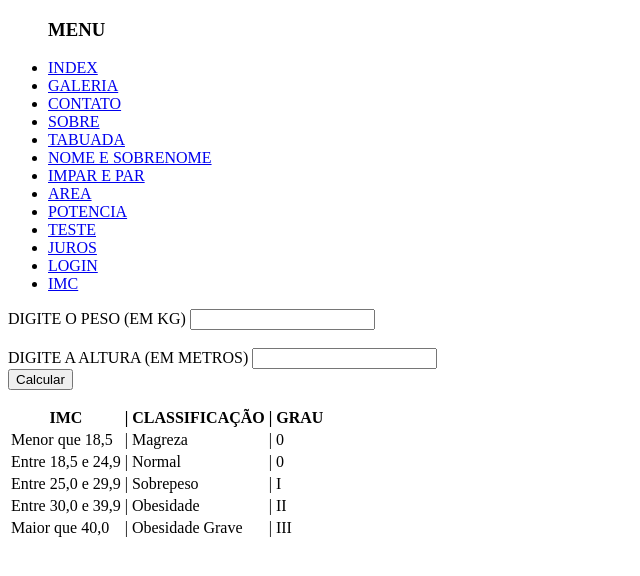
After one commit to VitorSantos007/aulaHTML, a Flask app: page /imc in a window 1280 px wide. The commit adds this page. Shown: the top 576 px of the page, without its empty margins (0-640 px from the left). Run offline with Flask 3, Linux system fonts and the light colour scheme.

Commit message:
IMC atv 25/10

```diff
--- /dev/null
+++ b/Templates/IMC.html
@@ -0,0 +1,70 @@
+{% extends 'layout.html' %}
+{% block content %}
+<form>
+    <label>DIGITE O PESO (EM KG)</label>
+    <input type="number" name="peso"/><br><br>
+    <label>DIGITE A ALTURA (EM METROS)</label>
+    <input type="number" step=".01" name="alt"/><br>
+    <button>Calcular</button>
+</form>
+
+
+<ul>
+    {% if peso %}
+    {% for p in range(1,2)%}
+        <p>DADOS</p>
+        <li>{{peso}} x {{alt}}</li>
+        <p>CALCULO</p>
+        <li>{{peso/(alt*alt)}}</li>
+    {%endfor%}
+    {% endif %}
+</ul>
+
+
+
+
+<table>
+    <thead>
+        <tr>
+            <th>IMC     </th>
+            <th> | CLASSIFICAÇÃO  </th>
+            <th> | GRAU</th>
+
+        </tr>
+    </thead>
+    <tbody>
+        <tr>
+            <td>Menor que 18,5 </td>
+            <td> | Magreza  </td>
+            <td> | 0</td>
+        </tr>
+
+        <tr>
+            <td>Entre 18,5 e 24,9 </td>
+            <td> | Normal  </td>
+            <td> | 0</td>
+        </tr>
+
+        <tr>
+            <td>Entre 25,0 e 29,9 </td>
+            <td> | Sobrepeso  </td>
+            <td> | I</td>
+        </tr>
+
+        <tr>
+            <td>Entre 30,0 e 39,9 </td>
+            <td> | Obesidade  </td>
+            <td> | II</td>
+        </tr>
+
+        <tr>
+            <td>Maior que 40,0 </td>
+            <td> | Obesidade Grave  </td>
+            <td> | III</td>
+        </tr>
+
+    </tbody>
+</table>
+
+
+{% endblock %}
--- a/Templates/layout.html
+++ b/Templates/layout.html
@@ -18,6 +18,8 @@
         <li><a href="/potencia/10.0/5.0">POTENCIA</a></li>
         <li><a href="/teste">TESTE</a></li>
         <li><a href="/juros">JUROS</a></li>
+        <li><a href="/login">LOGIN</a></li>
+        <li><a href="/imc">IMC</a></li>
     </ul>
     {% block content %}
     {% endblock %}
--- a/app.py
+++ b/app.py
@@ -22,6 +22,8 @@ def index(): # FUNÇÃO RESPONSÁVEL PELA PÁGINA
         <li><a href="/potencia/10.0/5.0">POTENCIA</a></li>
         <li><a href="/teste">TESTE</a></li>
         <li><a href="/juros">JUROS</a></li>
+        <li><a href="/login">LOGIN</a></li>
+        <li><a href="/imc">IMC</a></li>
     </ul>
     """
 
@@ -41,6 +43,8 @@ def galeria(): # FUNÇÃO RESPONSÁVEL PELA PÁGINA
             <li><a href="/potencia/10.0/5.0">POTENCIA</a></li>
             <li><a href="/teste">TESTE</a></li>
             <li><a href="/juros">JUROS</a></li>
+            <li><a href="/login">LOGIN</a></li>
+            <li><a href="/imc">IMC</a></li>
     </ul>
 """
 
@@ -60,6 +64,8 @@ def contato(): # FUNÇÃO RESPONSÁVEL PELA PÁGINA
         <li><a href="/potencia/10.0/5.0">POTENCIA</a></li>
         <li><a href="/teste">TESTE</a></li>
         <li><a href="/juros">JUROS</a></li>
+        <li><a href="/login">LOGIN</a></li>
+        <li><a href="/imc">IMC</a></li>
     </ul>
     """
 
@@ -78,6 +84,8 @@ def sobre(): # FUNÇÃO RESPONSÁVEL PELA PÁGINA
         <li><a href="/potencia/10.0/5.0">POTENCIA</a></li>
         <li><a href="/teste">TESTE</a></li>
         <li><a href="/juros">JUROS</a></li>
+        <li><a href="/login">LOGIN</a></li>
+        <li><a href="/imc">IMC</a></li>
     </ul>
     """
 
@@ -102,6 +110,8 @@ def teste():# FUNÇÃO RESPONSÁVEL PELA PÁGINA
         <li><a href="/potencia/10.0/5.0">POTENCIA</a></li>
         <li><a href="/teste">TESTE</a></li>
         <li><a href="/juros">JUROS</a></li>
+        <li><a href="/login">LOGIN</a></li>
+        <li><a href="/imc">IMC</a></li>
     </ul>
     """
 
@@ -123,6 +133,8 @@ def nmr():# FUNÇÃO RESPONSÁVEL PELA PÁGINA
             <li><a href="/potencia/10.0/5.0">POTENCIA</a></li>
             <li><a href="/teste">TESTE</a></li>
             <li><a href="/juros">JUROS</a></li>
+            <li><a href="/login">LOGIN</a></li>
+            <li><a href="/imc">IMC</a></li>
         </ul>
         """
 
@@ -140,6 +152,8 @@ def nmr():# FUNÇÃO RESPONSÁVEL PELA PÁGINA
             <li><a href="/potencia/10.0/5.0">POTENCIA</a></li>
             <li><a href="/teste">TESTE</a></li>
             <li><a href="/juros">JUROS</a></li>
+            <li><a href="/login">LOGIN</a></li>
+            <li><a href="/imc">IMC</a></li>
         </ul>
     """
 
@@ -157,6 +171,8 @@ def nmr():# FUNÇÃO RESPONSÁVEL PELA PÁGINA
             <li><a href="/potencia/10.0/5.0">POTENCIA</a></li>
             <li><a href="/teste">TESTE</a></li>
             <li><a href="/juros">JUROS</a></li>
+            <li><a href="/login">LOGIN</a></li>
+            <li><a href="/imc">IMC</a></li>
         </ul>
     """
 
@@ -178,6 +194,8 @@ def nsb():# FUNÇÃO RESPONSÁVEL PELA PÁGINA
         <li><a href="/potencia/10.0/5.0">POTENCIA</a></li>
         <li><a href="/teste">TESTE</a></li>
         <li><a href="/juros">JUROS</a></li>
+        <li><a href="/login">LOGIN</a></li>
+        <li><a href="/imc">IMC</a></li>
     </ul>"""
 
 @app.route("/area/<float:largura>/<float:comprimento>", methods=('GET',)) #ASSINA UMA ROTA
@@ -198,6 +216,8 @@ def area(largura, comprimento):# FUNÇÃO RESPONSÁVEL PELA PÁGINA
         <li><a href="/potencia/10.0/5.0">POTENCIA</a></li>
         <li><a href="/teste">TESTE</a></li>
         <li><a href="/juros">JUROS</a></li>
+        <li><a href="/login">LOGIN</a></li>
+        <li><a href="/imc">IMC</a></li>
     </ul>
     """
 
@@ -219,6 +239,8 @@ def potencia(p1, p2):# FUNÇÃO RESPONSÁVEL PELA PÁGINA
         <li><a href="/potencia/10.0/5.0">POTENCIA</a></li>
         <li><a href="/teste">TESTE</a></li>
         <li><a href="/juros">JUROS</a></li>
+        <li><a href="/login">LOGIN</a></li>
+        <li><a href="/imc">IMC</a></li>
     </ul>
     """
 
@@ -263,3 +285,12 @@ def login(em = None, snh = None ):# FUNÇÃO RESPONSÁVEL PELA PÁGINA
         snh = request.args.get ('snh')
 
     return render_template('login.html', em=em, snh=snh)
+
+@app.route("/imc")
+def imc(peso = None, alt = None ):# FUNÇÃO RESPONSÁVEL PELA PÁGINA
+
+    if 'peso' and 'alt' in request.args:
+        peso = float (request.args.get('peso'))
+        alt = float (request.args.get ('alt'))
+
+    return render_template('IMC.html', peso=peso, alt=alt)
```
